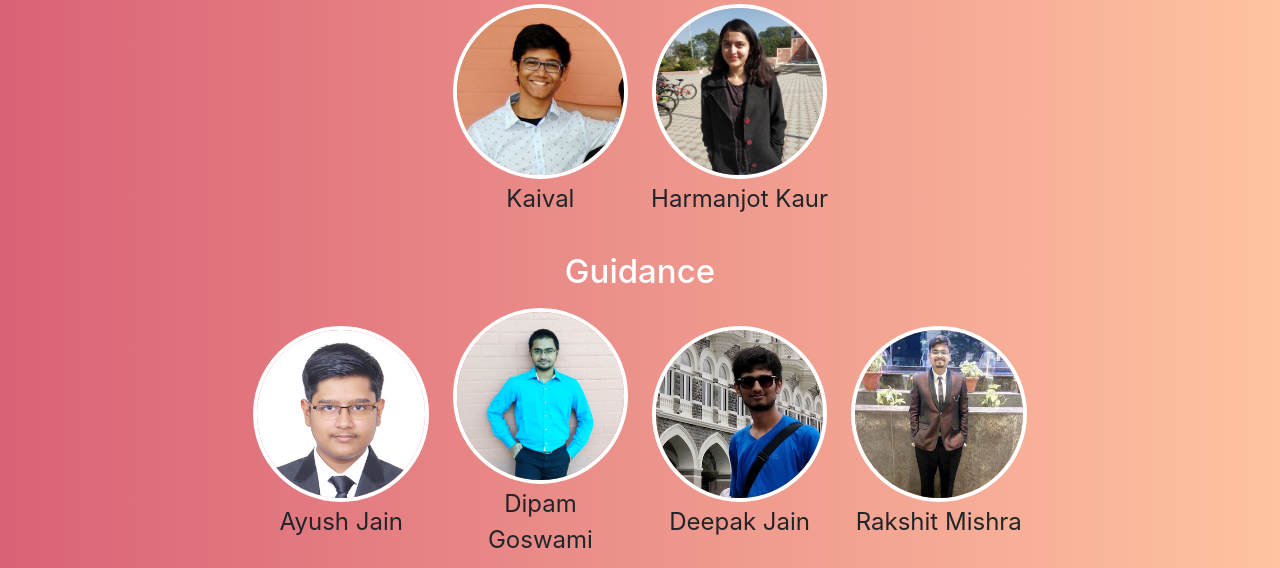
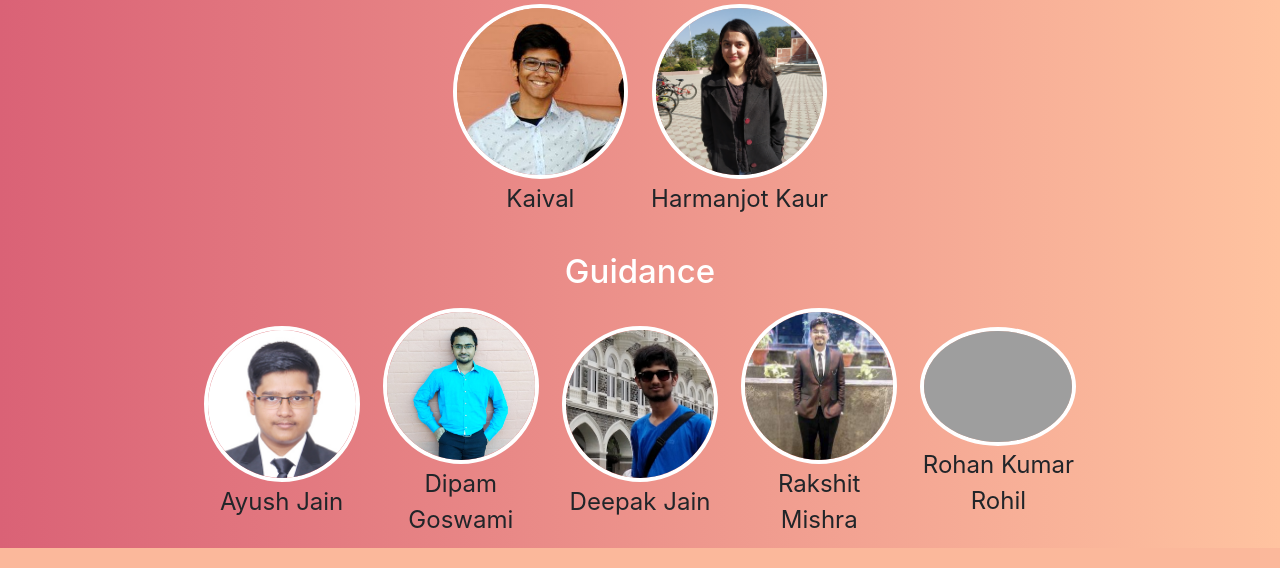
Before and after one commit to ayushjain1144/MSP-Recruitment-Web-Portal, a Django app: page /logout/ in a window 1280 px wide. Shown: the part 1933-2501 px from the top of the page. Run offline with Django 3.2, Linux system fonts and the light colour scheme; some libraries are stand-ins or nearby versions; grey boxes are pictures that could not be loaded.

Commit message:
Added Rohan's photo to the thankyou page

```diff
--- a/test_portal/templates/test_portal/thankYou.html
+++ b/test_portal/templates/test_portal/thankYou.html
@@ -233,6 +233,14 @@
                     <span class="name">Rakshit Mishra</span>
                   </div>
                 </div>
+                <div class="imageContainer" style="text-align: center">
+                  <div class="row" style="width: 100%; margin: 0 auto">
+                    <img class="teamImage" src="{% static 'FINISH/Rohan.jpg' %}" />
+                  </div>
+                  <div class="row" style="width: 100%; margin: 0 auto">
+                    <span class="name">Rohan Kumar Rohil</span>
+                  </div>
+                </div>
               </div>
             </div>
           </div>
```
Also changed, not shown: 1 other file.
